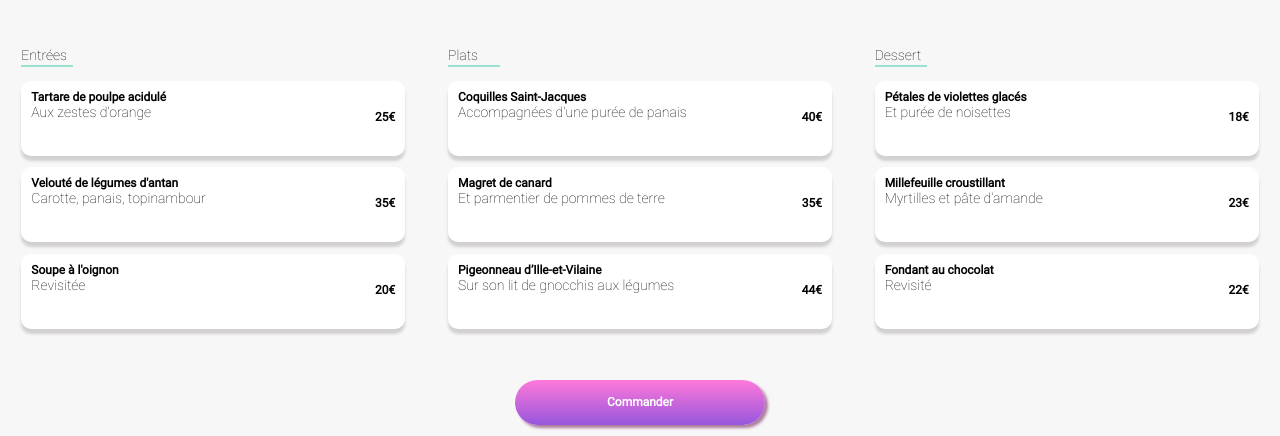
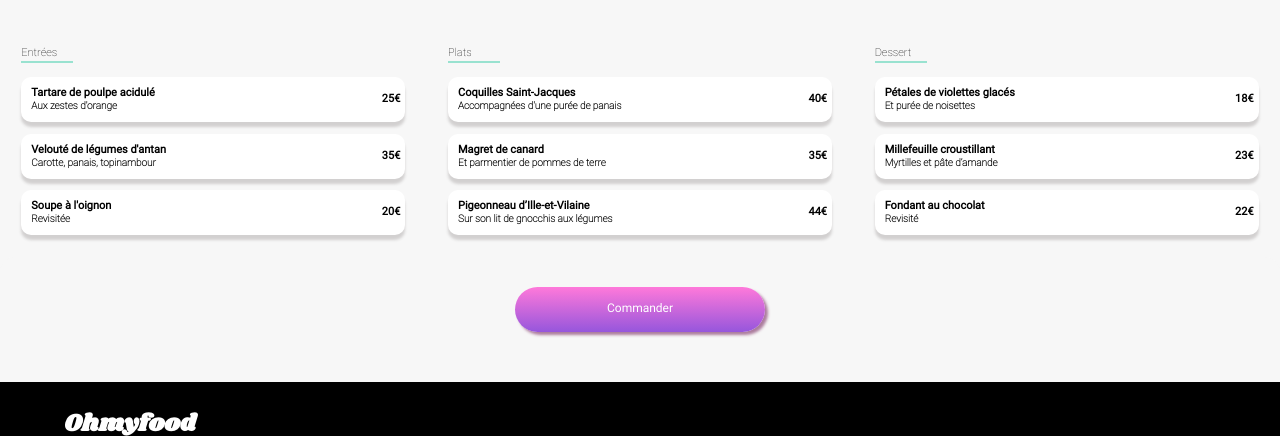
Before and after one commit to Supachango/P3-Mon-site-Ohmyfood, a plain HTML site: page pageALF.html in a window 1280 px wide. Shown: the part 354-790 px from the top of the page. Drawn offline with Linux system fonts and the light colour scheme.

Commit message:
🔥 Avant-dernier comit avant Soutenance

```diff
--- a/css/style.css
+++ b/css/style.css
@@ -395,7 +395,8 @@ h2{
   margin: 0px;
 }
 
-h3{
+
+button, h3{
   font-family: 'Roboto', Verdana, Geneva, Tahoma, sans-serif;
   font-size: 12px;
   color: #000000;
@@ -408,7 +409,7 @@ p{font-family:'Roboto-Thin', Verdana, Geneva, Tahoma, sans-serif;
   margin: 0px;
 }
 
-button{
+.btn{
   font-family: 'Roboto', Verdana, Geneva, Tahoma, sans-serif;
   font-size: 12px;
   color: #ffffff;
--- a/css/style2.css
+++ b/css/style2.css
@@ -396,10 +396,11 @@ h2{
 
 h3{
   font-family: 'Roboto', Verdana, Geneva, Tahoma, sans-serif;
-  font-size: 12px;
+  font-size: 11px;
   color: #000000;
   margin-top: 0px;
   margin-bottom: 0px;
+  padding: 0px;
 }
 
 h4{
@@ -417,8 +418,18 @@ h5{
   color: #ffffff;
 }
 
+h6{
+  font-family:'Roboto-Thin', Verdana, Geneva, Tahoma, sans-serif;
+  font-size: 10px;
+  margin: 0px;
+  color: #000000;
+  margin-top: 0px;
+  margin-bottom: 0px;
+}
+
+
 p{font-family:'Roboto-Thin', Verdana, Geneva, Tahoma, sans-serif;
-  font-size: 14px;
+  font-size: 11px;
   margin: 0px;
 }
 
@@ -427,6 +438,13 @@ ul{
   padding:0px;
 }
 
+button{
+  font-family: 'Roboto', Verdana, Geneva, Tahoma, sans-serif;
+  font-size: 12px;
+  color: #ffffff;
+  margin-top: 0px;
+  margin-bottom: 0px;
+}
 
 /*____________________________________________________________________________________________Header___*/
 
@@ -574,7 +592,9 @@ h1{
 
 .crdchoix{
   display: flex;
-  height:75px;
+  align-items: stretch;
+  width:100%;
+  height:45px;
   flex-direction: row;
   background-color: white;
   border-radius: 10px 10px 10px 10px;
@@ -584,6 +604,7 @@ h1{
   animation: fadeIn 1s ease-in-out;
   animation-fill-mode: forwards;
   box-sizing: border-box;
+
 }
 
 @keyframes fadeIn{
@@ -626,42 +647,48 @@ h1{
 
 .ColPlat{
   display: flex;
-  width:80%;
-  max-height: 75px;
+  width: 132px;
   flex-direction: column;
+  overflow: hidden;
   padding-top: 10px;
   padding-left: 10px;
   padding-bottom: 10px;
   align-items: baseline;
   box-sizing: content-box;
-  overflow: hidden;
-  text-overflow: ellipsis;
-  white-space: pre-line;
+  flex-grow: 3;
 }
 
+.ColPlat h3, h6{
+  display: flex;
+  width: 165px;
+  overflow: hidden;
+  white-space: nowrap;
+  word-break: break-all;
+  text-overflow: ellipsis;
+  flex-grow: 3;
+}
 
 .ColPrix {
   display: flex;
-  width: 20%;
-  height:100%;
+  flex-shrink: 1;
+  width: 30px;
+  height: 45px;
   flex-direction: column;
   justify-content: center;
   text-align: right;
-  padding-right: 10px;
+  padding-right: 5px;
   transition: width 0.3s ease;
-}
-
-.crdchoix:hover .ColPrix {
-  width: calc(50% - 50px);
 }
 
 .ColTic{
   display: flex;
-  height:100%;
+  flex-shrink: 1;
+  width:30px;
+  height:45px;
   transform-origin: 50%;
   /* pour changer l'origine, le centre de rotation de la div, on ne met pas "center" mais 50% */
   align-items: center;
-  background-color: lightgreen;
+  background-color:#99E2D0;
   width: 0;
   border-radius: 0px 10px 10px 0px;
   justify-content: center;
@@ -673,14 +700,12 @@ h1{
 }
 
 .ColTic i{
-  font-size: 25px;
+  font-size: 15px;
   color:#ffffff;
-  padding-left: 10px;
-  padding-right: 10px;
   rotate: 180deg;
   opacity:0;
 }
-
+/*********************************************************************animation Rolling********/
 .crdchoix:hover .ColTic i{
   opacity: 1;
   animation : rolling 0.25s forwards;
@@ -704,7 +729,7 @@ h1{
   padding-bottom: 50px;
 }
 
-.BtnDeg{
+button{
   width: 250px;
   height: 45px;
   background: linear-gradient(#ff79DA, #9656DC);
@@ -714,7 +739,7 @@ h1{
   transition: 0.2s;
 }
 
-.BtnDeg:hover{
+button:hover{
   width: 250px;
   height: 45px;
   background: linear-gradient(#fb89db, #a469e7);
--- a/pageALF.html
+++ b/pageALF.html
@@ -7,7 +7,7 @@
             <link rel="stylesheet" href="css/style2.css">
             <link rel="stylesheet" href="https://cdnjs.cloudflare.com/ajax/libs/font-awesome/6.2.0/css/all.min.css">
 		</head>
-		<body id="bloc page">
+		<body id="blocpage">
 			<header>
                 <div id="fdhblanc">
                     <div id="flexboxnav">
@@ -17,11 +17,11 @@
 				</div>
             </header>
             <main>
-                <section class="fdmgris">
+                <div class="fdmgris">
                     <div id="photosplash">
                         <img src="images/alf.jpg" alt="photo d'un plat du restaurant">
                     </div>
-                </section>
+                </div>
                 <section class="fdmgris2">
                     <div id="flexboxTALF">
                         <h1>A la française</h1>
@@ -36,11 +36,11 @@
                                 <p>Entrées</p>
                                 <div class="brdvert"></div>
                             </div>
-                            <div id="flexboxcrds Entrées">
+                            <div class="flexboxcrds">
                                 <div class="crdchoix">
                                     <div class="ColPlat">
                                         <h3>Tartare de poulpe acidulé</h3>
-                                        <p>Aux zestes d'orange</p></div>
+                                        <h6>Aux zestes d'orange</h6></div>
                                     <div class="ColPrix">
                                         <h3>25€</h3></div>
                                     <div class="ColTic">
@@ -50,7 +50,7 @@
                                 <div class="crdchoix">
                                     <div class="ColPlat">
                                         <h3>Velouté de légumes d'antan</h3>
-                                        <p>Carotte, panais, topinambour</p></div>
+                                        <h6>Carotte, panais, topinambour</h6></div>
                                     <div class="ColPrix">
                                         <h3>35€</h3></div>
                                     <div class="ColTic">
@@ -60,7 +60,7 @@
                                 <div class="crdchoix">
                                     <div class="ColPlat">
                                         <h3>Soupe à l'oignon</h3>
-                                        <p>Revisitée</p></div>
+                                        <h6>Revisitée</h6></div>
                                     <div class="ColPrix">
                                         <h3>20€</h3></div>
                                     <div class="ColTic">
@@ -74,11 +74,11 @@
                                 <p>Plats</p>
                                 <div class="brdvert"></div>
                             </div>
-                            <div id="flexboxcrds Plats">
+                            <div class="flexboxcrds">
                                 <div class="crdchoix">
                                     <div class="ColPlat">
                                         <h3>Coquilles Saint-Jacques</h3>
-                                        <p>Accompagnées d'une purée de panais</p></div>
+                                        <h6>Accompagnées d'une purée de panais</h6></div>
                                     <div class="ColPrix">
                                         <h3>40€</h3></div>
                                     <div class="ColTic">
@@ -88,7 +88,7 @@
                                 <div class="crdchoix">
                                     <div class="ColPlat">
                                         <h3>Magret de canard</h3>
-                                        <p>Et parmentier de pommes de terre</p></div>
+                                        <h6>Et parmentier de pommes de terre</h6></div>
                                     <div class="ColPrix">
                                         <h3>35€</h3></div>
                                     <div class="ColTic">
@@ -98,7 +98,7 @@
                                 <div class="crdchoix">
                                     <div class="ColPlat">
                                         <h3>Pigeonneau d’Ille-et-Vilaine</h3>
-                                        <p>Sur son lit de gnocchis aux légumes</p></div>
+                                        <h6>Sur son lit de gnocchis aux légumes</h6></div>
                                     <div class="ColPrix">
                                         <h3>44€</h3></div>
                                     <div class="ColTic">
@@ -112,11 +112,11 @@
                                 <p>Dessert</p>
                                 <div class="brdvert"></div>
                             </div>
-                            <div id="flexboxcrds Desserts">
+                            <div class="flexboxcrds">
                                 <div class="crdchoix">
                                     <div class="ColPlat">
                                         <h3>Pétales de violettes glacés</h3>
-                                        <p>Et purée de noisettes</p></div>
+                                        <h6>Et purée de noisettes</h6></div>
                                     <div class="ColPrix">
                                         <h3>18€</h3></div>
                                     <div class="ColTic">
@@ -126,7 +126,7 @@
                                 <div class="crdchoix">
                                     <div class="ColPlat">
                                         <h3>Millefeuille croustillant</h3>
-                                        <p>Myrtilles et pâte d’amande</p></div>
+                                        <h6>Myrtilles et pâte d’amande</h6></div>
                                     <div class="ColPrix">
                                         <h3>23€</h3></div>
                                     <div class="ColTic">
@@ -136,7 +136,7 @@
                                 <div class="crdchoix">
                                     <div class="ColPlat">
                                         <h3>Fondant au chocolat</h3>
-                                        <p>Revisité</p></div>
+                                        <h6>Revisité</h6></div>
                                     <div class="ColPrix">
                                         <h3>22€</h3></div>
                                     <div class="ColTic">
@@ -147,7 +147,7 @@
                         </div>
                     </div>
                     <div id="btnCom">
-                        <a><button class="BtnDeg"><h4>Commander</h4></button></a>
+                        <button>Commander</button>
                     </div>
                 </section>
             </main>
```
Also changed, not shown: index.html (+4 -4 lines).
